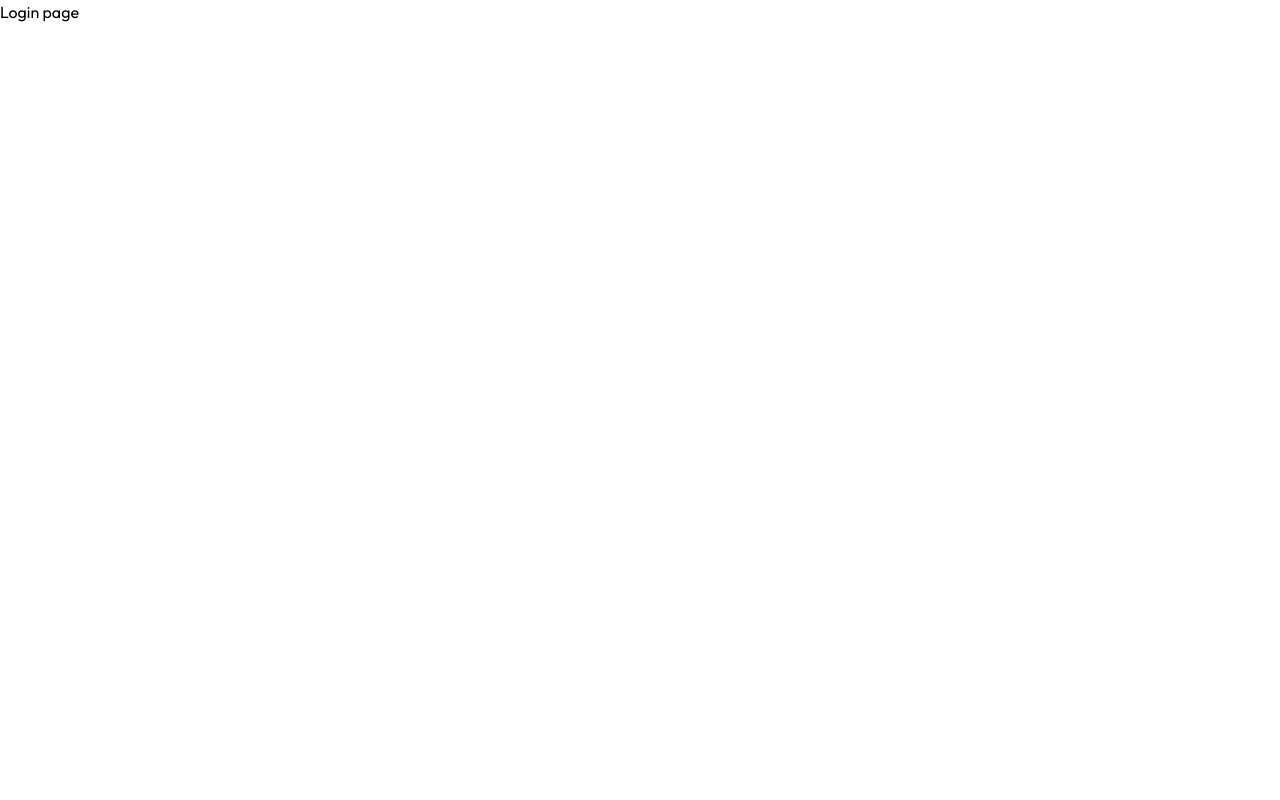
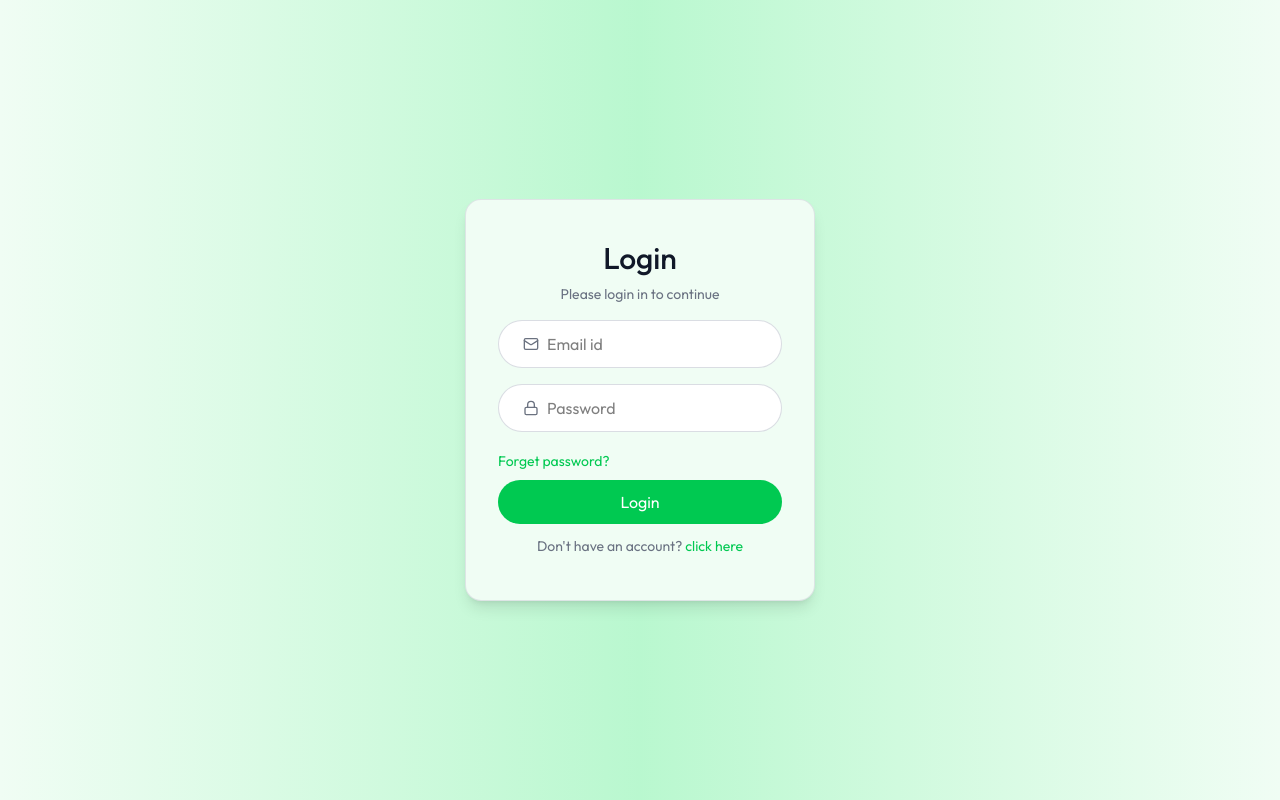
Before and after one commit to shahbaz1957/Resume-Builder, a React (Vite) app in the folder client/: page /login in a window 1280 px wide. Built offline with nearby package versions, Linux system fonts and the light colour scheme; a web font is replaced by a local one.

Commit message:
add Login Page

```diff
--- a/client/src/pages/Home.jsx
+++ b/client/src/pages/Home.jsx
@@ -1,12 +1,21 @@
 import React from 'react'
 import Banner from '../components/home/Banner'
 import Hero from '../components/home/Hero'
+import Features from '../components/home/Features'
+import Testimonial from '../components/home/Testimonial'
+import CallToAction from '../components/home/CallToAction'
+import Footer from '../components/home/Footer'
+
 
 function Home() {
   return (
     <>
     <Banner/>
     <Hero/>
+    <Features/>
+    <Testimonial/>
+    <CallToAction/>
+    <Footer/>
     </>
   )
 }
--- a/client/src/pages/Login.jsx
+++ b/client/src/pages/Login.jsx
@@ -1,8 +1,60 @@
+import { Lock, Mail, User2Icon } from 'lucide-react'
 import React from 'react'
+import { useSearchParams } from 'react-router-dom'
 
 function Login() {
+  // const query = new URLSearchParams(window.location.search)
+  // const urlState = query.get("state")
+
+  const [ searchParam]  = useSearchParams()
+  const urlState = searchParam.get("state")
+    const [state, setState] = React.useState(urlState|| "login")
+
+    const [formData, setFormData] = React.useState({
+        name: '',
+        email: '',
+        password: ''
+    })
+
+    const handleSubmit = async (e) => {
+        e.preventDefault()
+
+    }
+
+    const handleChange = (e) => {
+        const { name, value } = e.target
+        setFormData(prev => ({ ...prev, [name]: value }))
+    }
+
   return (
-    <div>Login page</div>
+    <div className="flex items-center justify-center h-screen bg-linear-to-r from-green-50 via-green-200 to-green-50">
+
+      <form onSubmit={handleSubmit} className="sm:w-[350px] w-full text-center border border-gray-300/60 rounded-2xl px-8 bg-green-50 shadow-lg">
+                <h1 className="text-gray-900 text-3xl mt-10 font-medium">{state === "login" ? "Login" : "Sign up"}</h1>
+                <p className="text-gray-500 text-sm mt-2">Please {state} in to continue</p>
+                {state !== "login" && (
+                    <div className="flex items-center mt-6 w-full bg-white border border-gray-300/80 h-12 rounded-full overflow-hidden pl-6 gap-2">
+                        <User2Icon width={14}  color='#6B7280'/>
+                        <input type="text" name="name" placeholder="Name" className="border-none outline-none ring-0" value={formData.name} onChange={handleChange} required />
+                    </div>
+                )}
+                <div className="flex items-center w-full mt-4 bg-white border border-gray-300/80 h-12 rounded-full overflow-hidden pl-6 gap-2">
+                     <Mail width={16}  color='#6B7280' />
+                    <input type="email" name="email" placeholder="Email id" className="border-none outline-none ring-0" value={formData.email} onChange={handleChange} required />
+                </div>
+                <div className="flex items-center mt-4 w-full bg-white border border-gray-300/80 h-12 rounded-full overflow-hidden pl-6 gap-2">
+                    <Lock width={16}  color='#6B7280' />
+                    <input type="password" name="password" placeholder="Password" className="border-none outline-none ring-0" value={formData.password} onChange={handleChange} required />
+                </div>
+                <div className="mt-4 text-left text-green-500">
+                    <button className="text-sm" type="reset">Forget password?</button>
+                </div>
+                <button type="submit" className="mt-2 w-full h-11 rounded-full text-white bg-green-500 hover:opacity-90 transition-opacity">
+                    {state === "login" ? "Login" : "Sign up"}
+                </button>
+                <p onClick={() => setState(prev => prev === "login" ? "register" : "login")} className="text-gray-500 text-sm mt-3 mb-11">{state === "login" ? "Don't have an account?" : "Already have an account?"} <a href="#" className="text-green-500 hover:underline">click here</a></p>
+            </form>
+    </div>
   )
 }
 
```
